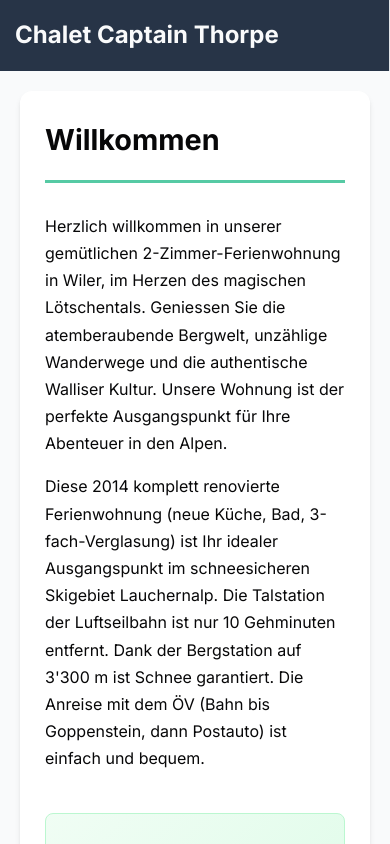
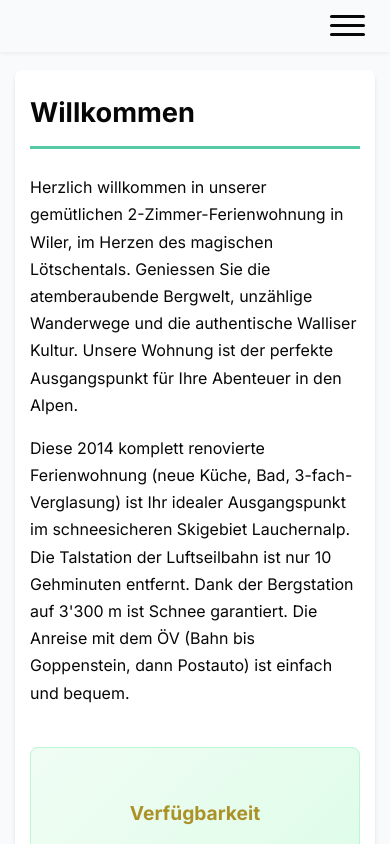
Before and after one commit to reflodark/reflodark.github.io, a plain HTML site: page index.html in a window 390 px wide. Shown: the top 844 px of the page. Drawn offline with Linux system fonts and the light colour scheme.

Commit message:
Mobile version

```diff
--- a/app.js
+++ b/app.js
@@ -155,6 +155,19 @@ const content = {
 
 document.addEventListener('DOMContentLoaded', function () {
 
+    // --- MOBILE NAVIGATION TOGGLE ---
+    const navToggle = document.querySelector('.mobile-nav-toggle');
+    const sidebar = document.querySelector('.sidebar');
+
+    if (navToggle && sidebar) {
+        navToggle.addEventListener('click', function () {
+            sidebar.classList.toggle('is-open');
+            // Update aria-expanded attribute for accessibility
+            const isExpanded = sidebar.classList.contains('is-open');
+            navToggle.setAttribute('aria-expanded', isExpanded);
+        });
+    }
+
     // --- RENDER FUNCTION ---
     function renderContent(lang) {
         // Update all elements with a 'data-translate' attribute
@@ -277,9 +290,9 @@ document.addEventListener('DOMContentLoaded', function () {
     // --- EVENT LISTENERS & INITIALIZATION ---
 
     // Language switcher logic
-    const langSwitcher = document.querySelector('.lang-switcher');
-    if (langSwitcher) {
-        langSwitcher.addEventListener('click', function (e) {
+    // Add event listener to all language switchers (desktop header and mobile sidebar)
+    document.querySelectorAll('.lang-switcher').forEach(switcher => {
+        switcher.addEventListener('click', function (e) {
             e.preventDefault();
             const target = e.target.closest('a');
             if (target && !target.classList.contains('active')) {
@@ -287,7 +300,7 @@ document.addEventListener('DOMContentLoaded', function () {
                 renderContent(lang);
             }
         });
-    }
+    });
 
     // Dynamic links
     function updateDynamicLink() {
--- a/index.html
+++ b/index.html
@@ -1,5 +1,6 @@
 <!DOCTYPE html>
 <html lang="de">
+
 <head>
     <meta charset="UTF-8">
     <meta name="viewport" content="width=device-width, initial-scale=1.0">
@@ -11,8 +12,8 @@
 
     <link rel="stylesheet" href="styles.css">
 </head>
+
 <body>
-
     <div class="page-wrapper">
         <aside class="sidebar">
             <h1 class="site-title" data-translate="site_title">Chalet Captain Thorpe</h1>
@@ -23,11 +24,18 @@
                     <li><a href="live.html" data-translate="nav_live">Live</a></li>
                 </ul>
             </nav>
+            <div class="lang-switcher">
+                <a href="#" lang="de">DE</a>
+                <a href="#" lang="en">EN</a>
+                <a href="#" lang="fr">FR</a>
+            </div>
         </aside>
 
         <div class="content-area">
             <header class="content-header">
-                <div class="lang-switcher">
+                <button class="mobile-nav-toggle" aria-label="Toggle Navigation"
+                    aria-expanded="false"><span></span><span></span><span></span></button>
+                <div class="lang-switcher desktop-only">
                     <a href="#" lang="de">DE</a>
                     <a href="#" lang="en">EN</a>
                     <a href="#" lang="fr">FR</a>
@@ -45,7 +53,8 @@
                     </p>
                     <div class="availability">
                         <h3 data-translate="home_availability_title">Verfügbarkeit</h3>
-                        <p data-translate="home_availability_text">Für Anfragen zu freien Terminen kontaktieren Sie uns bitte direkt...</p>
+                        <p data-translate="home_availability_text">Für Anfragen zu freien Terminen kontaktieren Sie uns
+                            bitte direkt...</p>
                     </div>
 
                     <h3 data-translate="home_gallery_title">Impressionen</h3>
@@ -62,7 +71,8 @@
                     E-Mail: <a href="mailto:info@alpen-wohnung.ch">info@alpen-wohnung.ch</a>
                 </p>
                 <p>
-                    <a href="https://www.loetschental.ch/" id="link-loetschental" target="_blank" data-translate="footer_link">Entdecken Sie das magische Lötschental</a>
+                    <a href="https://www.loetschental.ch/" id="link-loetschental" target="_blank"
+                        data-translate="footer_link">Entdecken Sie das magische Lötschental</a>
                 </p>
                 <p>&copy; <span id="copyright-year">2025</span> Alpen-Wohnung.ch</p>
             </footer>
@@ -71,4 +81,5 @@
 
     <script src="app.js"></script>
 </body>
+
 </html>
--- a/styles.css
+++ b/styles.css
@@ -6,17 +6,32 @@
 :root {
     /* New, refined color palette */
     --color-primary: #56caa4;
-    --color-primary-dark: #aa9229; /* yellow / brown for hover/active states */
-    --color-nav-bg: #273447; /* A dark for the navigation */
-    --color-nav-text: #f9fafb; /* Off-white for nav text */
-    --color-background: #f9fafb; /* A very light grey for the page background */
-    --color-card-bg: #ffffff; /* White for content cards */
-    --color-text-header: #070708; /* Almost black for main headings */
-    --color-text-body: #070708; /* Dark grey for body text */
-    --color-accent: #56caa4; /* for accents */
-    --color-border: #e5e7eb; /* Light grey for borders */
+    --color-primary-dark: #aa9229;
+    /* yellow / brown for hover/active states */
+    --color-nav-bg: #273447;
+    /* A dark for the navigation */
+    --color-nav-text: #f9fafb;
+    /* Off-white for nav text */
+    --color-background: #f9fafb;
+    /* A very light grey for the page background */
+    --color-card-bg: #ffffff;
+    /* White for content cards */
+    --color-text-header: #070708;
+    /* Almost black for main headings */
+    --color-text-body: #070708;
+    /* Dark grey for body text */
+    --color-accent: #56caa4;
+    /* for accents */
+    --color-border: #e5e7eb;
+    /* Light grey for borders */
 
     --nav-width: 250px;
+}
+
+*,
+*::before,
+*::after {
+    box-sizing: border-box;
 }
 
 body {
@@ -45,7 +60,9 @@ main {
     flex-grow: 1;
 }
 
-h1, h2, h3 {
+h1,
+h2,
+h3 {
     color: var(--color-text-header);
     font-weight: 700;
 }
@@ -68,6 +85,7 @@ a {
     text-decoration: none;
     transition: color 0.3s ease;
 }
+
 a:hover {
     color: var(--color-primary-dark);
 }
@@ -120,7 +138,8 @@ section {
 }
 
 .main-nav ul li a:hover {
-    background-color: #374151; /* Slightly lighter than nav bg */
+    background-color: #374151;
+    /* Slightly lighter than nav bg */
 }
 
 .main-nav ul li a.active {
@@ -161,6 +180,16 @@ section {
     background-color: var(--color-primary);
     color: var(--color-card-bg);
     cursor: default;
+}
+
+/* Class to hide elements specifically on mobile */
+@media (max-width: 768px) {
+    .desktop-only { display: none; }
+}
+
+/* Hide the language switcher inside the sidebar by default (for desktop) */
+.sidebar .lang-switcher {
+    display: none;
 }
 
 
@@ -248,14 +277,47 @@ section {
 .webcam-container img {
     max-width: 100%;
     border: 5px solid var(--color-card-bg);
-    box-shadow: 0 5px 25px rgba(0,0,0,0.1);
+    box-shadow: 0 5px 25px rgba(0, 0, 0, 0.1);
     border-radius: 8px;
 }
+
+.mobile-nav-toggle {
+    display: none;
+    background: none;
+    border: none;
+    padding: 0;
+    width: 35px;
+    height: 22px; /* Height to contain the 3 bars */
+    cursor: pointer;
+    position: relative; /* For z-index and absolute positioning of spans */
+}
+
+.mobile-nav-toggle span {
+    display: block;
+    background-color: var(--color-text-header); /* Use dark text color for light header */
+    height: 3px;
+    width: 100%;
+    border-radius: 3px;
+    transition: all 0.3s ease-in-out;
+    position: absolute;
+    left: 0;
+}
+
+.mobile-nav-toggle span:nth-child(1) { top: 0; }
+.mobile-nav-toggle span:nth-child(2) { top: 9px; }
+.mobile-nav-toggle span:nth-child(3) { top: 18px; }
+
+/* Animate to 'X' when sidebar is open. We use the sibling selector (~) because the button
+   is in the .content-area, which is a sibling of the .sidebar */
+.sidebar.is-open ~ .content-area .mobile-nav-toggle span:nth-child(1) { transform: rotate(45deg); top: 9px; }
+.sidebar.is-open ~ .content-area .mobile-nav-toggle span:nth-child(2) { opacity: 0; }
+.sidebar.is-open ~ .content-area .mobile-nav-toggle span:nth-child(3) { transform: rotate(-45deg); top: 9px; }
 
 /* --- Styles for the ANIMATED image modal --- */
 /* Das Overlay, das die Seite abdunkelt und über allem liegt */
 .modal-overlay {
-    position: fixed; /* Das ist der entscheidende Befehl! */
+    position: fixed;
+    /* Das ist der entscheidende Befehl! */
     top: 0;
     left: 0;
     width: 100%;
@@ -283,7 +345,8 @@ section {
 .modal-content {
     max-width: 90vw;
     max-height: 90vh;
-    transform: scale(0.95); /* Leichter Zoom-Effekt beim Start */
+    transform: scale(0.95);
+    /* Leichter Zoom-Effekt beim Start */
     transition: transform 0.3s ease;
 }
 
@@ -307,7 +370,7 @@ section {
     color: #fff;
     font-size: 45px;
     font-weight: bold;
-    text-shadow: 0 1px 2px rgba(0,0,0,0.5);
+    text-shadow: 0 1px 2px rgba(0, 0, 0, 0.5);
 }
 
 /* --- Footer --- */
@@ -317,7 +380,8 @@ footer {
     padding: 30px 40px;
     text-align: center;
     border-top: 1px solid var(--color-border);
-    margin-top: auto; /* Pushes footer to the bottom */
+    margin-top: auto;
+    /* Pushes footer to the bottom */
 }
 
 footer a {
@@ -330,41 +394,122 @@ footer a {
     :root {
         --nav-width: 200px;
     }
+
     .page-wrapper {
         grid-template-columns: var(--nav-width) 1fr;
     }
-    main, .content-header {
+
+    main,
+    .content-header {
         padding: 20px;
     }
+
     .info-grid {
         grid-template-columns: 1fr;
     }
 }
 
 @media (max-width: 768px) {
+
+    :root {
+        --nav-width: 100%;
+    }
+
+    .content-header {
+        position: fixed;
+        top: 0;
+        left: 0;
+        width: 100%;
+        background-color: var(--color-background);
+        padding: 15px 25px;
+        box-shadow: 0 2px 4px rgba(0,0,0,0.05);
+        display: flex;
+        justify-content: flex-end;
+        z-index: 1001; /* Place header (and button) above the sidebar overlay */
+    }
+
     .page-wrapper {
-        display: block; /* Stack nav and main content */
+        display: block;
+        /* Stack nav and main content */
     }
+
     .sidebar {
-        height: auto;
-        position: static;
-        flex-direction: row;
+        position: fixed;
+        top: 0;
+        left: 0;
+        width: var(--nav-width);
+        height: 100vh;
+        background-color: var(--color-nav-bg);
+        color: var(--color-nav-text);
+        padding: 20px;
+        z-index: 1000; /* Ensure it's on top of page content */
+        /* Ensure it's on top */
+        overflow-y: auto;
+        /* In case content is longer than screen */
+
+        display: flex;
+        flex-direction: column;
         align-items: center;
         justify-content: space-between;
         padding: 15px;
+
+        transform: translateX(-100%);
+        transition: transform 0.3s ease-in-out;
     }
+
+    .sidebar.is-open {
+        transform: translateX(0);
+    }
+
     .site-title {
         margin: 0;
         font-size: 1.5rem;
+        text-align: left;
     }
+
     .main-nav {
         /* This part could be enhanced with JS for a mobile menu toggle */
-        display: none;
+        display: block;
+        margin-top: 20px;
     }
-    .content-header {
-        display: none; /* Hide header lang switcher, could be moved into mobile nav */
+
+    /* Make mobile nav links more compact */
+    .main-nav ul li a {
+        padding: 12px 15px;
+        font-size: 1rem;
     }
-    h2 { font-size: 1.8rem; }
-    h3 { font-size: 1.3rem; }
-    section { padding: 25px; }
+
+    /* Show the language switcher inside the sidebar on mobile */
+    .sidebar .lang-switcher {
+        display: flex;
+        margin-top: 20px;
+    }
+
+
+    .mobile-nav-toggle {
+        display: block;
+    }
+
+    main {
+        /* Add space for the fixed header */
+        padding-top: 70px;
+        /* The 900px breakpoint sets padding to 20px. We reduce horizontal padding here. */
+        padding-left: 15px;
+        padding-right: 15px;
+    }
+
+    h2 {
+        font-size: 1.7rem;
+        padding-bottom: 10px;
+        margin-bottom: 25px;
+    }
+
+    h3 {
+        font-size: 1.2rem;
+    }
+
+    section {
+        padding: 20px 15px;
+        border-radius: 8px;
+    }
 }
```
Also changed, not shown: info.html (+33 -12 lines), live.html (+16 -4 lines).
